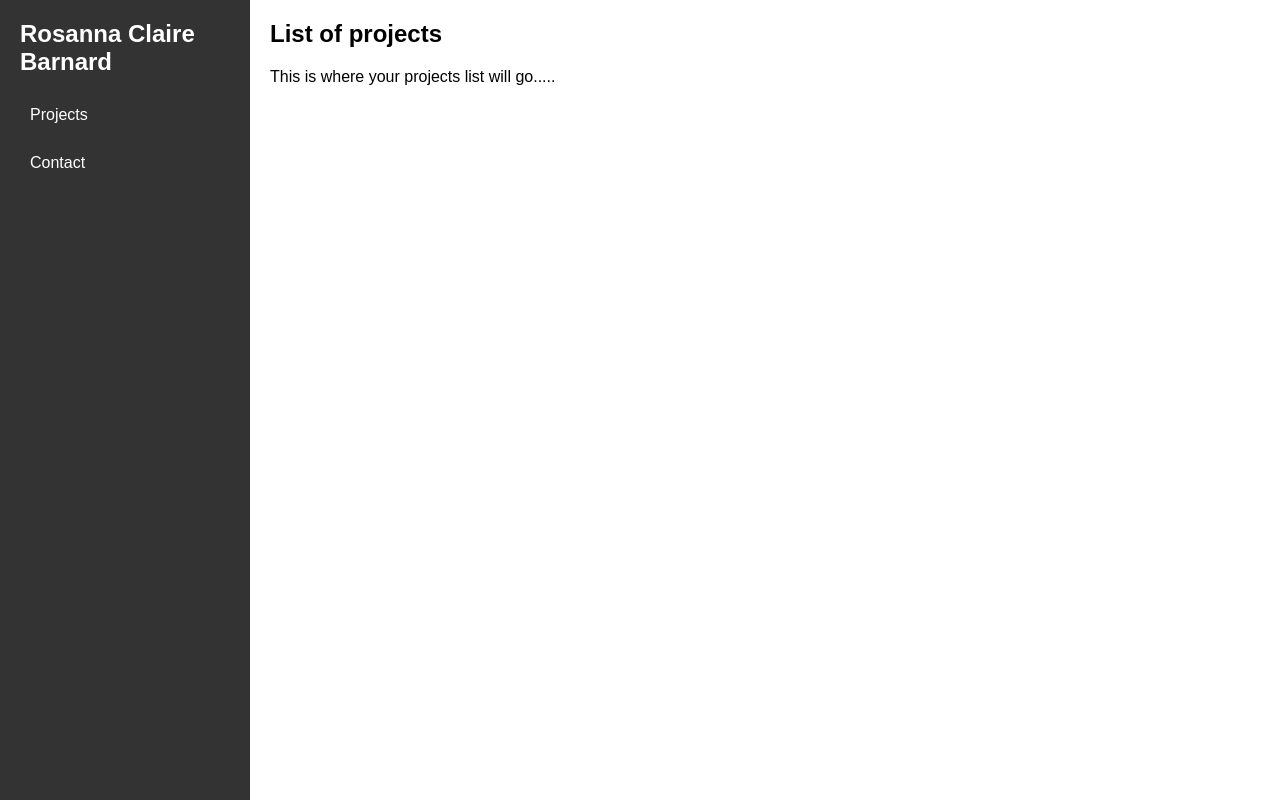
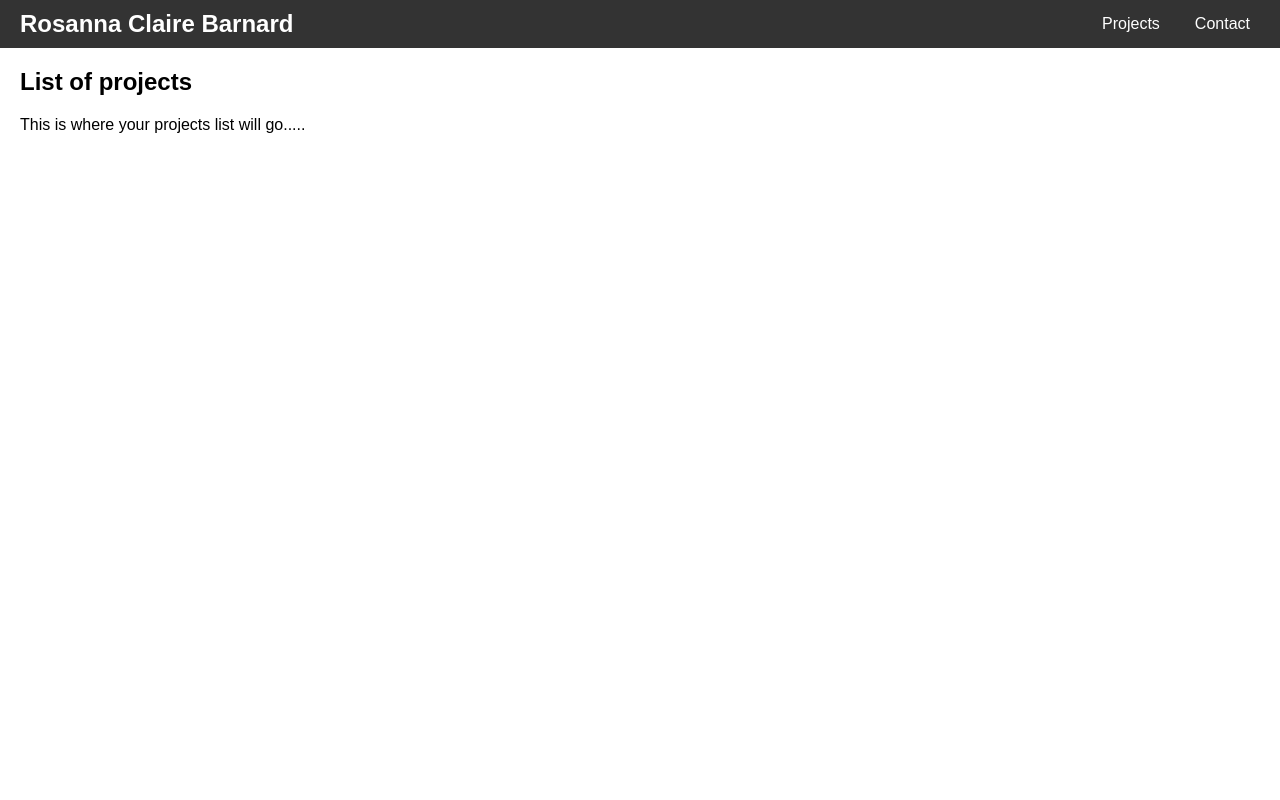
Before and after one commit to rosiebar/rosiebar.github.io, a plain HTML site: page index.html in a window 1280 px wide. Drawn offline with Linux system fonts and the light colour scheme.

Commit message:
Update index.html

```diff
--- a/index.html
+++ b/index.html
@@ -10,27 +10,32 @@
 			margin: 0;
 			padding: 0;
 			display: flex;
+			flex-direction: column;
 			height: 100vh;
 		}
-		/* Sidebar styles */
+		/* Top navigation bar styles */
 		.sidebar{
-			width: 250px;
+			width: 100%;
 			background: #333;
 			color: white;
-			padding: 20px;
+			padding: 10px 20px;
 			box-sizing: border-box;
+			display: flex;
+			justify-content: space-between;
+			align-items: center;
 		}
 		.sidebar h2{
 			margin: 0;
-			margin-bottom: 20px;
 			font-size: 1.5em;
+		}
+		.sidebar .nav-links{
+			display: flex;
+			gap: 15px;
 		}
 		.sidebar a{
 			color: white;
 			text-decoration: none;
-			display: block;
-			margin: 10px 0;
-			padding: 10px;
+			padding: 5px 10px;
 			border-radius: 5px;
 			cursor: pointer;
 		}
@@ -57,11 +62,13 @@
 
 </head>
 <body>
-	<!-- Sidebar -->
+	<!-- Top navigation bar -->
 	<div class="sidebar">
 		<h2>Rosanna Claire Barnard</h2>
-		<a href="#" data-target="Projects">Projects</a>
-		<a href="#" data-target="Contact">Contact</a>
+		<div class = "nav-links">
+			<a href="#" data-target="Projects">Projects</a>
+			<a href="#" data-target="Contact">Contact</a>
+		</div>
 	</div>
 
 
```
